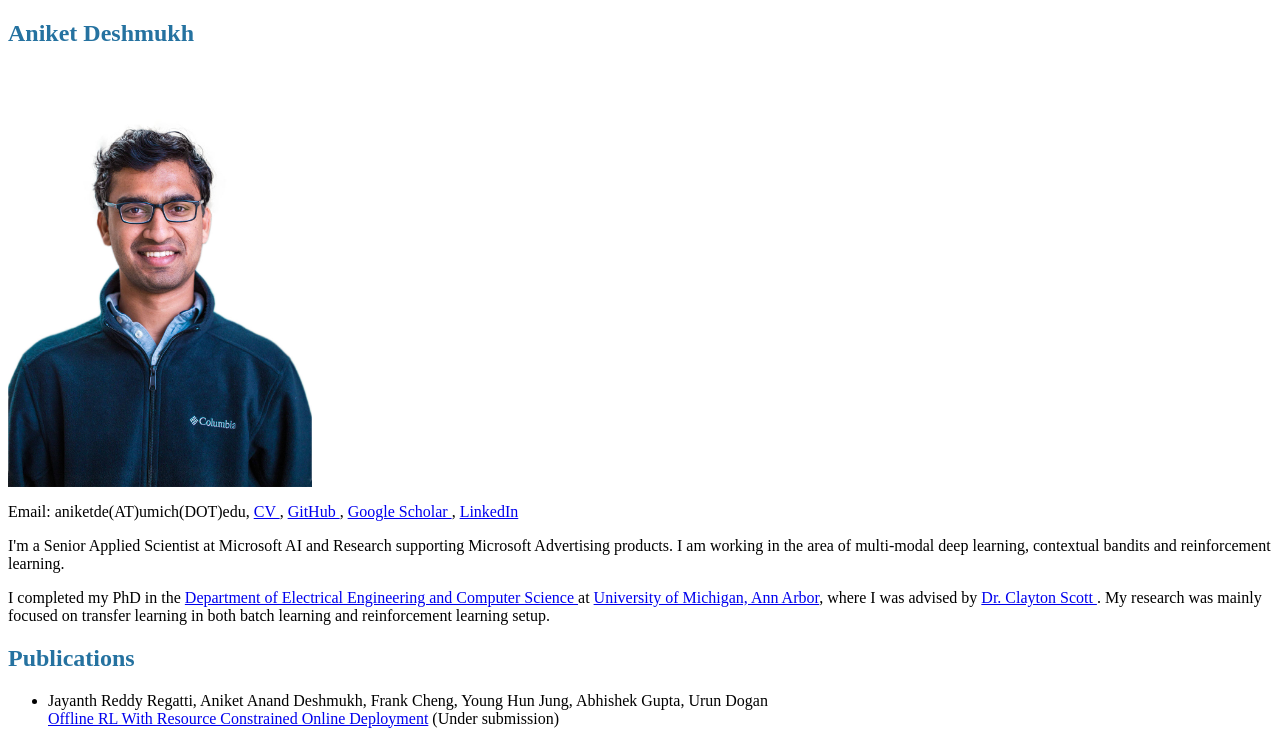
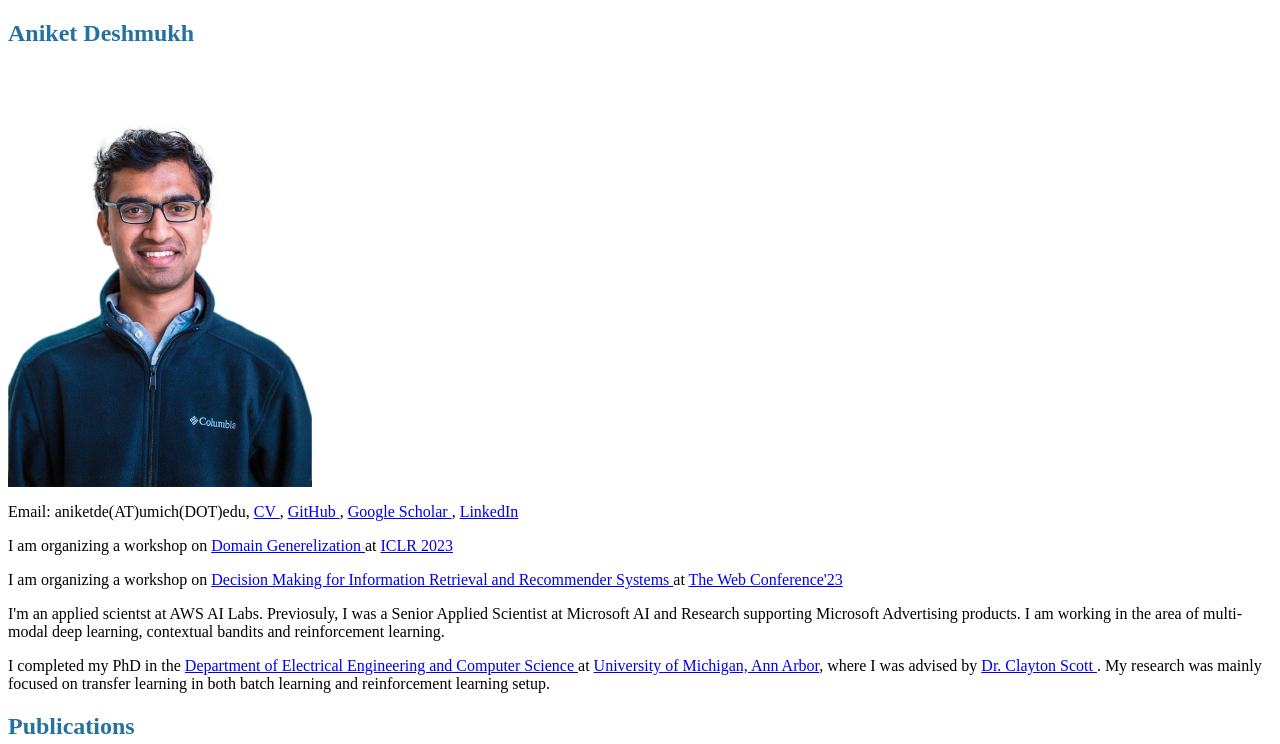
Before and after one commit to aniketde/aniketde.github.io, a plain HTML site: page processed_md/index.html in a window 1280 px wide. Shown: the top 744 px of the page. Drawn offline with Linux system fonts and the light colour scheme; files whose address does not match are found by name.

Commit message:
Update index.html

```diff
--- a/processed_md/index.html
+++ b/processed_md/index.html
@@ -15,7 +15,17 @@
     <p>Email: aniketde(AT)umich(DOT)edu, <a href="./processed_md/Resume_Aniket.pdf" target="_blank"> CV </a>, <a href= "https://github.com/aniketde" target="_blank"> GitHub </a>, <a href= "https://scholar.google.com/citations?user=a4cD32QAAAAJ&hl=en&oi=ao" target="_blank"> Google Scholar </a>, <a href= "https://www.linkedin.com/in/aniket-deshmukh-7b5bb8b8/" target="_blank"> LinkedIn </a>  </p>
 </div>
 
-<p>I'm a Senior Applied Scientist at Microsoft AI and Research supporting Microsoft Advertising products. I am working in the area of multi-modal deep learning, contextual bandits and reinforcement learning.</p>
+
+ <p> I am organizing a workshop on  <a href="hhttps://domaingen.github.io/" target="_blank">
+  Domain Generelization </a> at <a href="https://iclr.cc/" target="_blank">
+  ICLR 2023 </a>  </p>
+
+<p> I am organizing a workshop on  <a href="https://decisionmaking4ir.github.io/WWW-2023/" target="_blank">
+  Decision Making for Information Retrieval and Recommender Systems </a>  at <a href="https://www2023.thewebconf.org/" target="_blank">
+  The Web Conference'23 </a>  </p>
+
+
+<p>I'm an applied scientst at AWS AI Labs. Previosuly, I was a Senior Applied Scientist at Microsoft AI and Research supporting Microsoft Advertising products. I am working in the area of multi-modal deep learning, contextual bandits and reinforcement learning.</p>
 <!-- If you are a final year PhD student in the area of computer vision, machine learning or reinforcement learning and looking for internships or full time role in the industry, please email me (andeshm [at] microsoft.com) -->
 <p>I completed my PhD in the  <a href="http://www.eecs.umich.edu/ " target="_blank">  Department of Electrical Engineering and Computer Science </a>at  <a href="http://umich.edu/" target="_blank">  University of Michigan, Ann Arbor</a>, where I was advised by <a href="http://web.eecs.umich.edu/~cscott/ " target="_blank">  Dr. Clayton Scott </a>. My research was mainly focused on transfer learning in both batch learning and reinforcement learning setup.  </p> <!--  I have completed my Bachelor of Technology degree in the  <a href="http://www.ee.iith.ac.in/" target="_blank">Department of Electrical Engineering</a> at <a href="http://www.iith.ac.in/" target="_blank">Indian Institute of Technology Hyderabad</a> </p> <p>   Currently I'm working on various projects related to domain generalization, deep learning and reinforcement learning. My goal is to analyze and understand machine learning algorithms rigorously in addition to building
 algorithms that work practically.< -->
```
